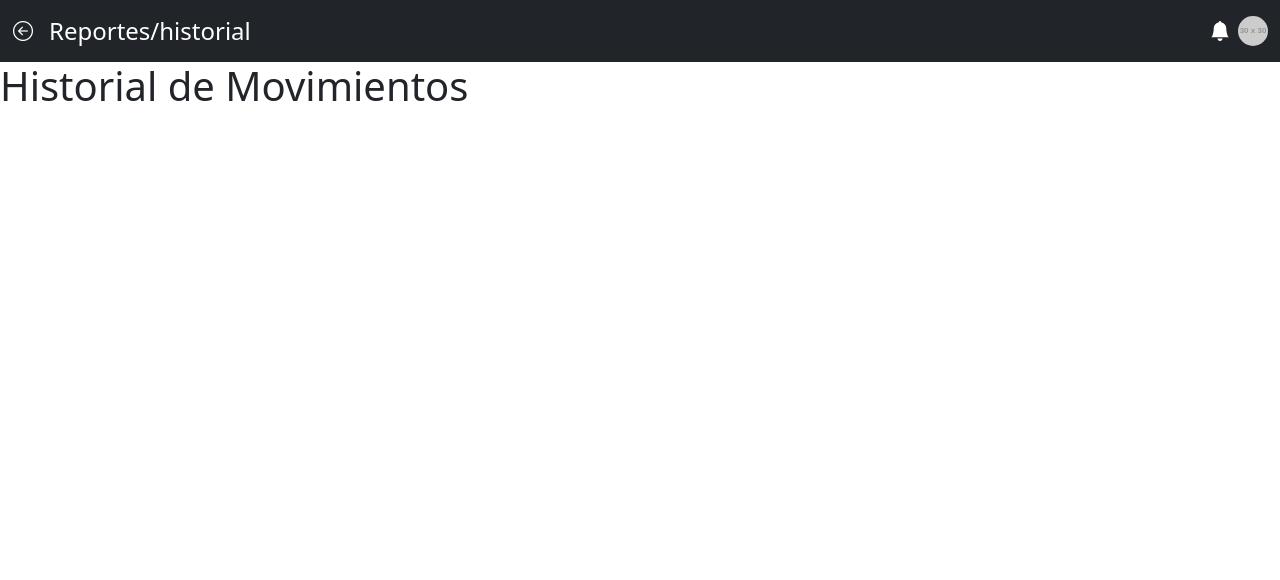
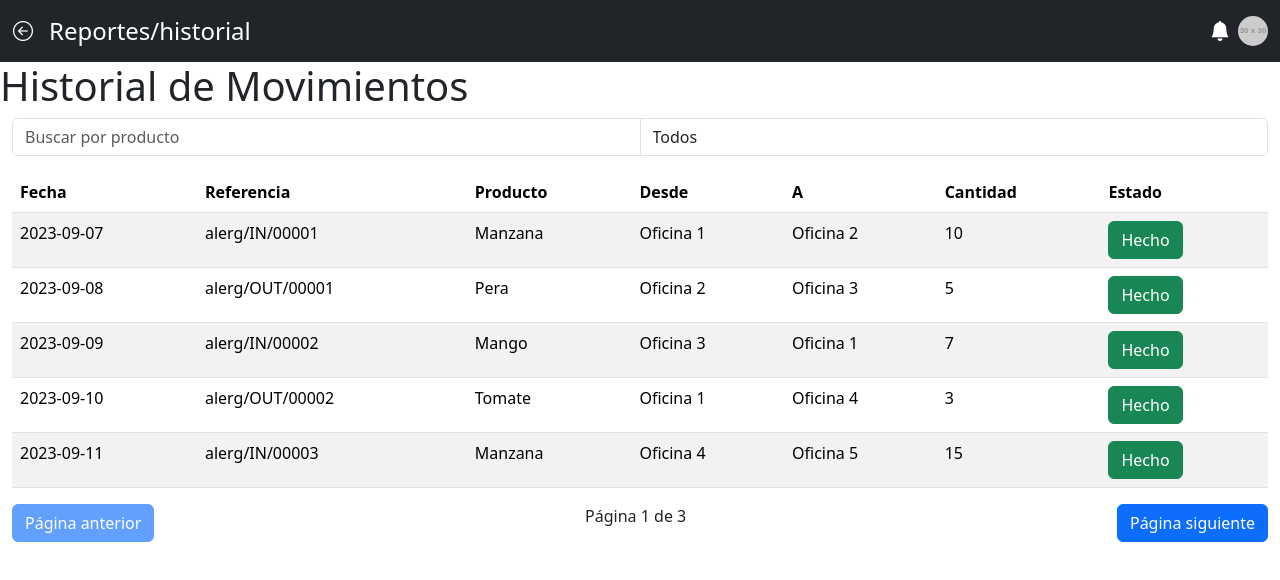
Before and after one commit to Jcorrales07/sistema-inventario, a React (Vite) app in the folder client/: page /reportes/historial in a window 1280 px wide. Shown: the top 580 px of the page. Built offline with nearby package versions, Linux system fonts and the light colour scheme.

Commit message:
Historial de Movimientos 80%

```diff
--- a/client/src/Components/pagesCRUDReportes/HistorialDeMovimientos.jsx
+++ b/client/src/Components/pagesCRUDReportes/HistorialDeMovimientos.jsx
@@ -1,10 +1,149 @@
-import React from 'react';
+import React, { useState, useEffect } from 'react';
+import { Container, Row, Col, Table, InputGroup, FormControl, Button } from 'react-bootstrap';
 import FeatureNavbar from "../FeatureNavbar";
+
+// Datos de ejemplo para la tabla de operaciones
+const sampleOperations = [
+    { fecha: '2023-09-07', referencia: 'alerg/IN/00001', producto: 'Manzana', desde: 'Oficina 1', a: 'Oficina 2', cantidad: 10, estado: 'Hecho' },
+    { fecha: '2023-09-08', referencia: 'alerg/OUT/00001', producto: 'Pera', desde: 'Oficina 2', a: 'Oficina 3', cantidad: 5, estado: 'Hecho' },
+    { fecha: '2023-09-09', referencia: 'alerg/IN/00002', producto: 'Mango', desde: 'Oficina 3', a: 'Oficina 1', cantidad: 7, estado: 'Hecho' },
+    { fecha: '2023-09-10', referencia: 'alerg/OUT/00002', producto: 'Tomate', desde: 'Oficina 1', a: 'Oficina 4', cantidad: 3, estado: 'Hecho' },
+    { fecha: '2023-09-11', referencia: 'alerg/IN/00003', producto: 'Manzana', desde: 'Oficina 4', a: 'Oficina 5', cantidad: 15, estado: 'Hecho' },
+    { fecha: '2023-09-12', referencia: 'alerg/OUT/00003', producto: 'Ciruela', desde: 'Oficina 5', a: 'Oficina 6', cantidad: 20, estado: 'Hecho' },
+    { fecha: '2023-09-13', referencia: 'alerg/IN/00004', producto: 'Banano', desde: 'Oficina 6', a: 'Oficina 1', cantidad: 8, estado: 'Hecho' },
+    { fecha: '2023-09-14', referencia: 'alerg/OUT/00004', producto: 'Platano', desde: 'Oficina 1', a: 'Oficina 2', cantidad: 12, estado: 'Hecho' },
+    { fecha: '2023-09-15', referencia: 'alerg/IN/00005', producto: 'Licha', desde: 'Oficina 2', a: 'Oficina 3', cantidad: 9, estado: 'Hecho' },
+    { fecha: '2023-09-16', referencia: 'alerg/OUT/00005', producto: 'Naranja', desde: 'Oficina 3', a: 'Oficina 4', cantidad: 6, estado: 'Hecho' },
+    { fecha: '2023-09-17', referencia: 'alerg/IN/00006', producto: 'Pera', desde: 'Oficina 4', a: 'Oficina 5', cantidad: 11, estado: 'Hecho' },
+    { fecha: '2023-09-18', referencia: 'alerg/OUT/00006', producto: 'Manzana', desde: 'Oficina 5', a: 'Oficina 6', cantidad: 14, estado: 'Hecho' },
+    { fecha: '2023-09-19', referencia: 'alerg/IN/00007', producto: 'Pera', desde: 'Oficina 6', a: 'Oficina 1', cantidad: 13, estado: 'Hecho' },
+];
+
 const HistorialDeMovimientos = () => {
+    const [operations, setOperations] = useState(sampleOperations);
+    const [filteredOperations, setFilteredOperations] = useState([]);
+    const [searchTerm, setSearchTerm] = useState('');
+    const [referenceFilter, setReferenceFilter] = useState(''); // IN or OUT
+    const [currentPage, setCurrentPage] = useState(1);
+    const [operationsPerPage] = useState(5);
+
+    useEffect(() => {
+        filterOperations();
+    }, [operations, searchTerm, referenceFilter]);
+
+    const filterOperations = () => {
+        let filtered = operations;
+        if (searchTerm) {
+            filtered = filtered.filter(operation =>
+                operation.producto.toLowerCase().includes(searchTerm.toLowerCase())
+            );
+        }
+        if (referenceFilter) {
+            filtered = filtered.filter(operation =>
+                operation.referencia.includes(referenceFilter)
+            );
+        }
+        setFilteredOperations(filtered);
+    };
+
+    const handleSearchChange = (e) => {
+        setSearchTerm(e.target.value);
+        setCurrentPage(1); // Reset to first page when changing search term
+    };
+
+    const handleReferenceFilterChange = (e) => {
+        setReferenceFilter(e.target.value);
+        setCurrentPage(1); // Reset to first page when changing filter
+    };
+
+    const handlePageChange = (page) => {
+        setCurrentPage(page);
+    };
+
+    const startIndex = (currentPage - 1) * operationsPerPage;
+    const paginatedOperations = filteredOperations.slice(startIndex, startIndex + operationsPerPage);
+
     return (
         <div>
             <FeatureNavbar />
             <h1>Historial de Movimientos</h1>
+            <Container fluid>
+                <Row>
+                    <Col xs={12}>
+                        <InputGroup className="mb-3">
+                            <FormControl
+                                placeholder="Buscar por producto"
+                                value={searchTerm}
+                                onChange={handleSearchChange}
+                            />
+                            <FormControl
+                                as="select"
+                                value={referenceFilter}
+                                onChange={handleReferenceFilterChange}
+                            >
+                                <option value="">Todos</option>
+                                <option value="IN">IN</option>
+                                <option value="OUT">OUT</option>
+                            </FormControl>
+                        </InputGroup>
+                        <Table striped hover>
+                            <thead>
+                                <tr>
+                                    <th>Fecha</th>
+                                    <th>Referencia</th>
+                                    <th>Producto</th>
+                                    <th>Desde</th>
+                                    <th>A</th>
+                                    <th>Cantidad</th>
+                                    <th>Estado</th>
+                                </tr>
+                            </thead>
+                            <tbody>
+                                {paginatedOperations.length > 0 ? (
+                                    paginatedOperations.map((operation, index) => (
+                                        <tr key={index}>
+                                            <td>{operation.fecha}</td>
+                                            <td>{operation.referencia}</td>
+                                            <td>{operation.producto}</td>
+                                            <td>{operation.desde}</td>
+                                            <td>{operation.a}</td>
+                                            <td>{operation.cantidad}</td>
+                                            <td>
+                                                <Button
+                                                    variant="success" // Color verde para el estado 'Hecho'
+                                                >
+                                                    {operation.estado}
+                                                </Button>
+                                            </td>
+                                        </tr>
+                                    ))
+                                ) : (
+                                    <tr>
+                                        <td colSpan="7" className="text-center">No se encuentran operaciones</td>
+                                    </tr>
+                                )}
+                            </tbody>
+                        </Table>
+                        <div className="d-flex justify-content-between">
+                            <Button
+                                disabled={currentPage === 1}
+                                onClick={() => handlePageChange(currentPage - 1)}
+                            >
+                                Página anterior
+                            </Button>
+                            <span>Página {currentPage} de {Math.ceil(filteredOperations.length / operationsPerPage)}</span>
+                            <Button
+                                disabled={currentPage === Math.ceil(filteredOperations.length / operationsPerPage)}
+                                onClick={() => handlePageChange(currentPage + 1)}
+                            >
+                                Página siguiente
+                            </Button>
+                        </div>
+                    </Col>
+                </Row>
+            </Container>
         </div>
     );
-}; export default HistorialDeMovimientos;
+};
+
+export default HistorialDeMovimientos;
```
